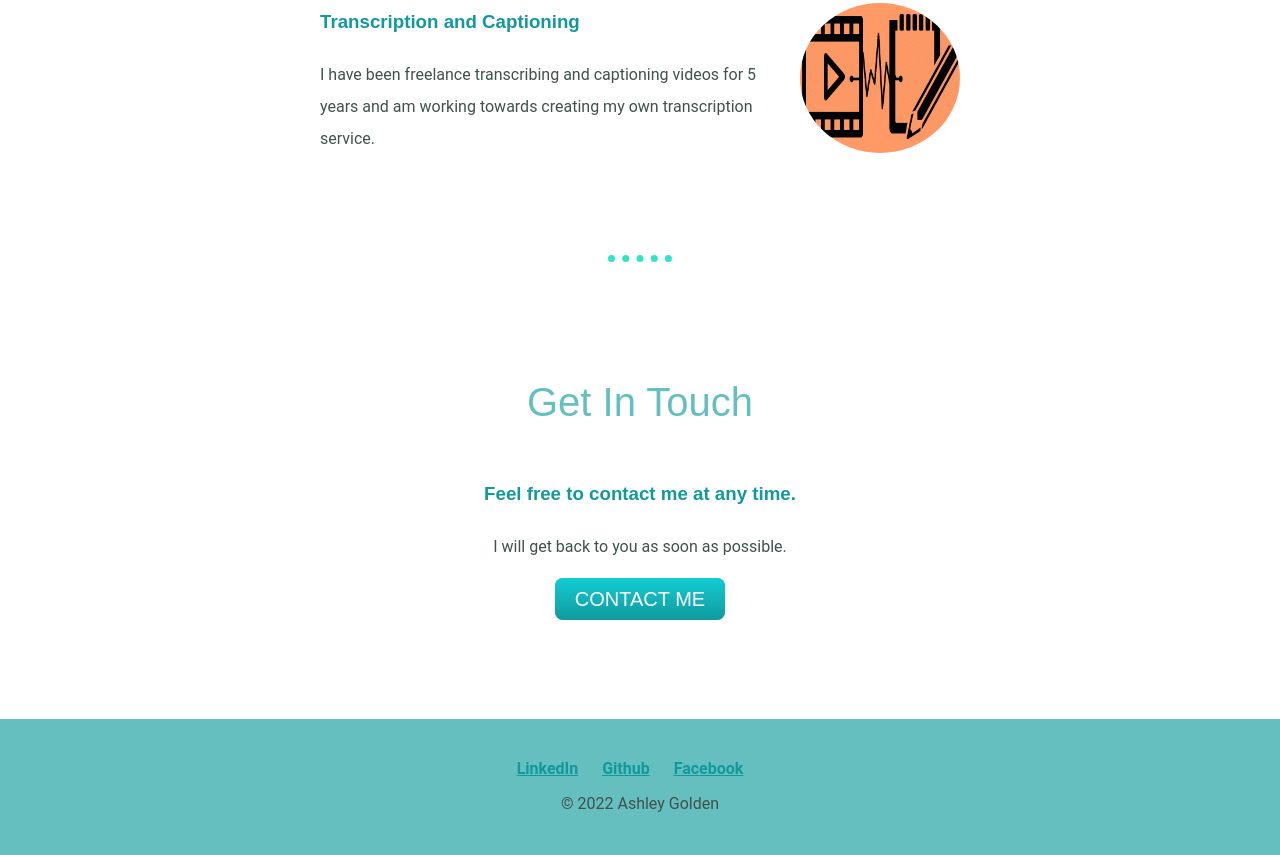
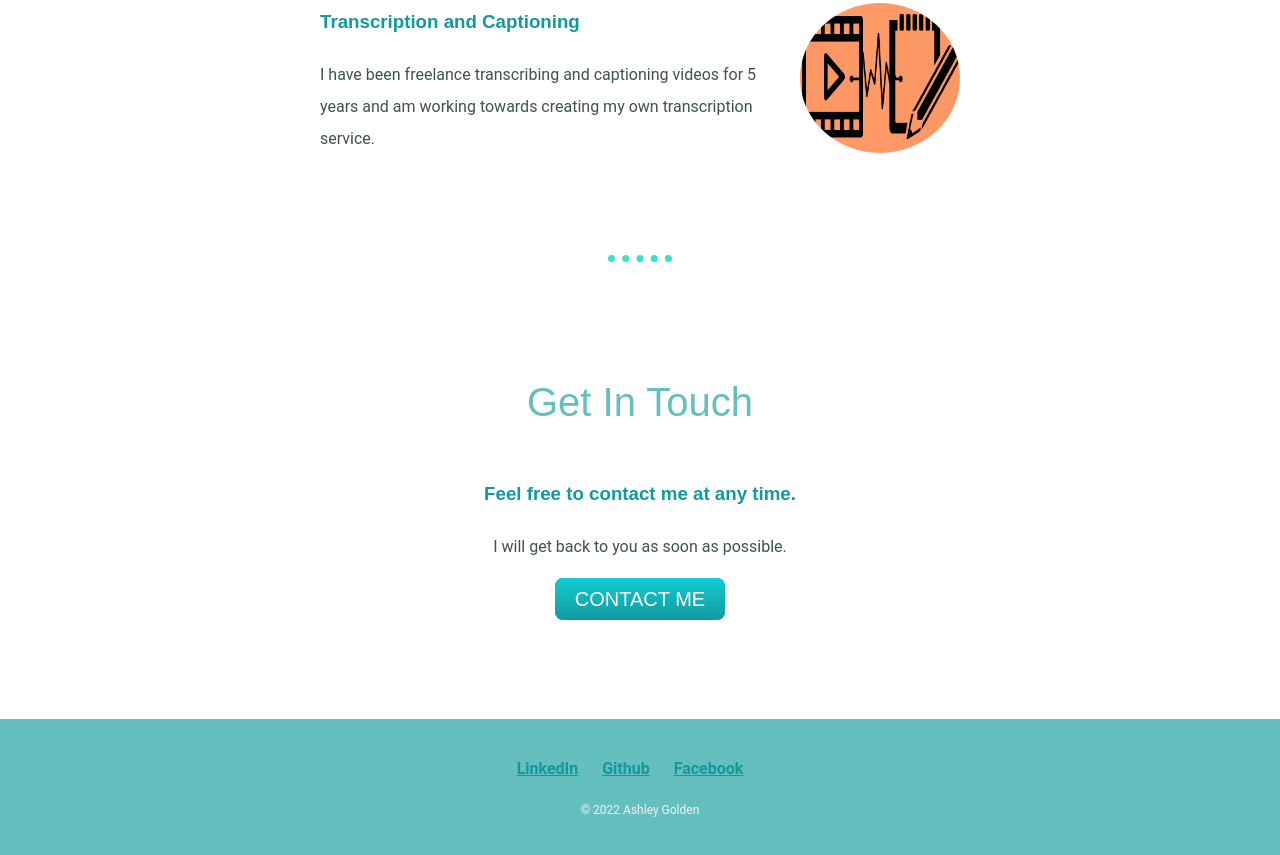
Before and after one commit to AshleyGolden1993/personalPage, a plain HTML site: page index.html in a window 1280 px wide. Shown: the part 1790-2645 px from the top of the page. Drawn offline with Linux system fonts and the light colour scheme; a web font is replaced by a local one.

```diff
--- a/index.html
+++ b/index.html
@@ -53,7 +53,7 @@
     <a class="footer-link" href="https://www.linkedin.com/in/ashley-golden93/">LinkedIn</a>
     <a class="footer-link" href="https://github.com/AshleyGolden1993">Github</a>
     <a class="footer-link" href="https://www.facebook.com/ashleyy.nicole.16">Facebook</a>
-    <p>© 2022 Ashley Golden</p>
+    <p class="copyright">© 2022 Ashley Golden</p>
   </div>
 </body>
 
```
